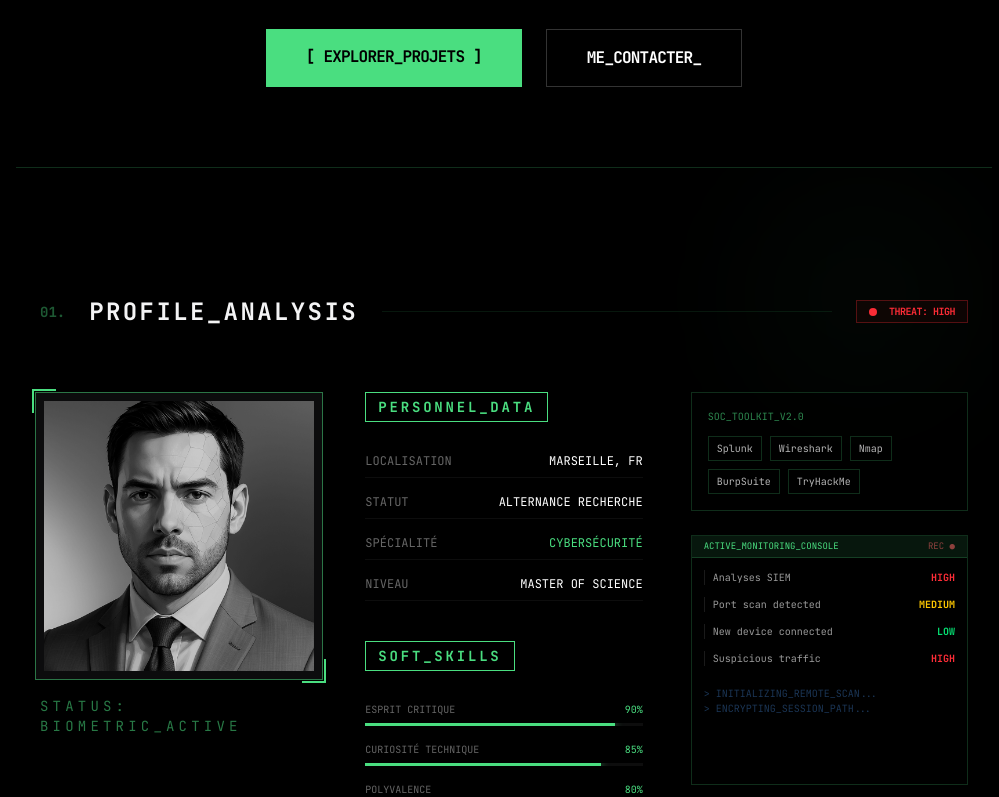
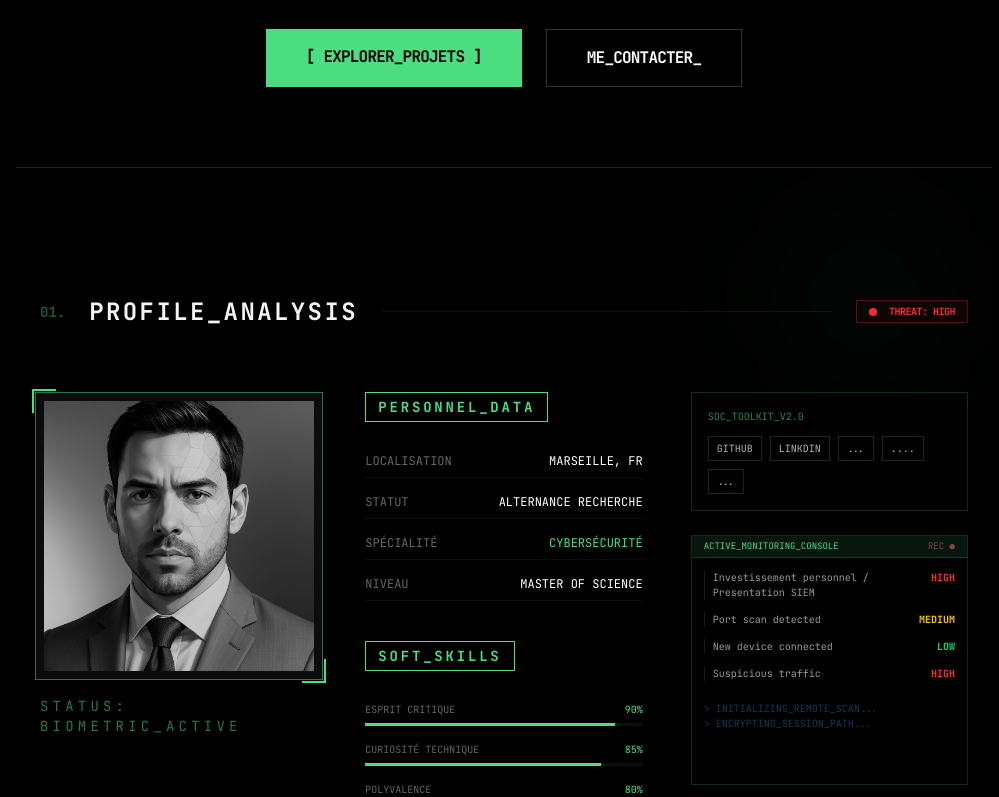
Before and after one commit to JN13012/Portfolio-React, a React (Vite) app: page / in a window 1280 px wide. Shown: the part 464-1261 px from the top of the page, without its empty margins (136-1135 px from the left). Built offline with nearby package versions, Linux system fonts and the light colour scheme.

Commit message:
Update info to fill in Profil

```diff
--- a/src/components/Profile.jsx
+++ b/src/components/Profile.jsx
@@ -9,10 +9,10 @@ const Profile = () => {
     { label: "Niveau", value: "Master of Science", color: "text-white" },
   ];
 
-  const socTools = ["Splunk", "Wireshark", "Nmap", "BurpSuite", "TryHackMe"];
+  const socTools = ["GITHUB", "LINKDIN", "...", "....", "..."];
 
   const monitoringLogs = [
-    { msg: "Analyses SIEM", level: "HIGH", color: "text-red-500" },
+    { msg: "Investissement personnel / Presentation SIEM", level: "HIGH", color: "text-red-500" },
     { msg: "Port scan detected", level: "MEDIUM", color: "text-yellow-400" },
     { msg: "New device connected", level: "LOW", color: "text-green-400" },
     { msg: "Suspicious traffic", level: "HIGH", color: "text-red-500" },
```
Also changed, not shown: src/components/Competences.jsx (added).
